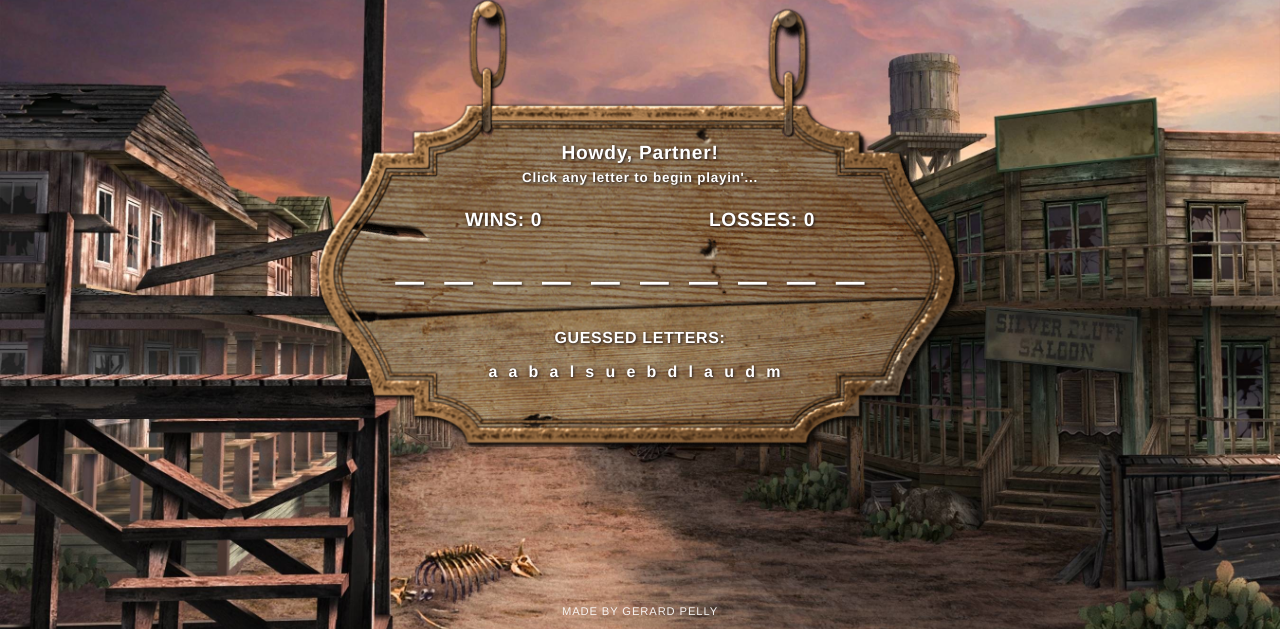
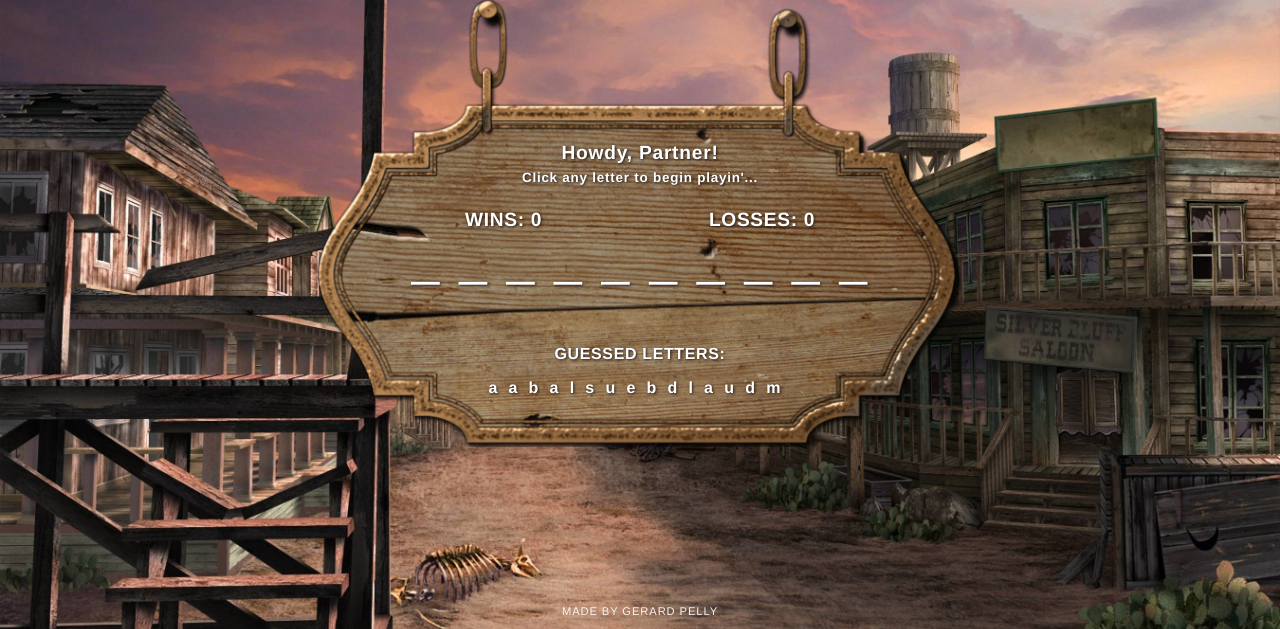
Before and after one commit to GerardWP/Word-Guess-Game, a plain HTML site: page index.html in a window 1280 px wide. Shown: the part 171-800 px from the top of the page. Drawn offline with Linux system fonts and the light colour scheme; a web font is replaced by a local one.

Commit message:
added variable of an array for every letter in the alphabet and an ifstaement saying that if a button is pressed that is not a letter, dont do anything

```diff
--- a/assets/css/styles.css
+++ b/assets/css/styles.css
@@ -104,9 +104,12 @@ footer,
 
 #word {
     font-size: 1.8em;
-    letter-spacing: .7em;
-    margin: 15px 0 30px;
+    letter-spacing: .65em;
+    margin: 15px auto 30px;
     font-weight: bolder;
+    padding-left: .6em;
+    display: inline-block;
+    /* display and padding used to center text properly - didnt seem to be working otherwise */
 }
 
 #guessed {
--- a/assets/javascript/game.js
+++ b/assets/javascript/game.js
@@ -14,6 +14,10 @@ var wordOptions = ["redemption", "cowboy", "whiskey", "rifle", "steed", "saloon"
     "kinship", "oppotunity", "vendetta", "terratory", "wild", "wrangler",
     "weary", "quest", "blazing", "tobacco", "bullets", "pistol", "brawl", "desert"
 ]
+
+var alphabet = ["A", "B", "C", "D", "E", "F", "G", "H", "I", "J", "K", "L", "M", "N", "O", "P",
+    "Q", "R", "S", "T", "U", "V", "W", "X", "Y", "Z"
+];
 
 var wins = 0;
 var losses = 0;
@@ -44,6 +48,12 @@ function createBlankArray() {
 document.onkeyup = function (event) {
 
     var keyPress = event.key.toUpperCase();
+
+    if (alphabet.includes(keyPress) === false) {
+        return
+    }
+
+    // make an alphaet array and then an if statement, if the key press doesnt match a letter, then return
 
     if (guessedLetters.includes(keyPress)) {
         return
@@ -78,10 +88,14 @@ document.onkeyup = function (event) {
         currentWord = getRandomWord();
         blankWord = createBlankArray();;
     }
-
-
+    console.log("=============================");
+    console.log(blankWord);
+    console.log(currentWord);
+    console.log(guessesRemaining);
+    console.log(guessedLetters);
+    console.log(wins);
+    console.log(losses);
 }
-
 
 console.log(currentWord);
 console.log(blankWord);
```
